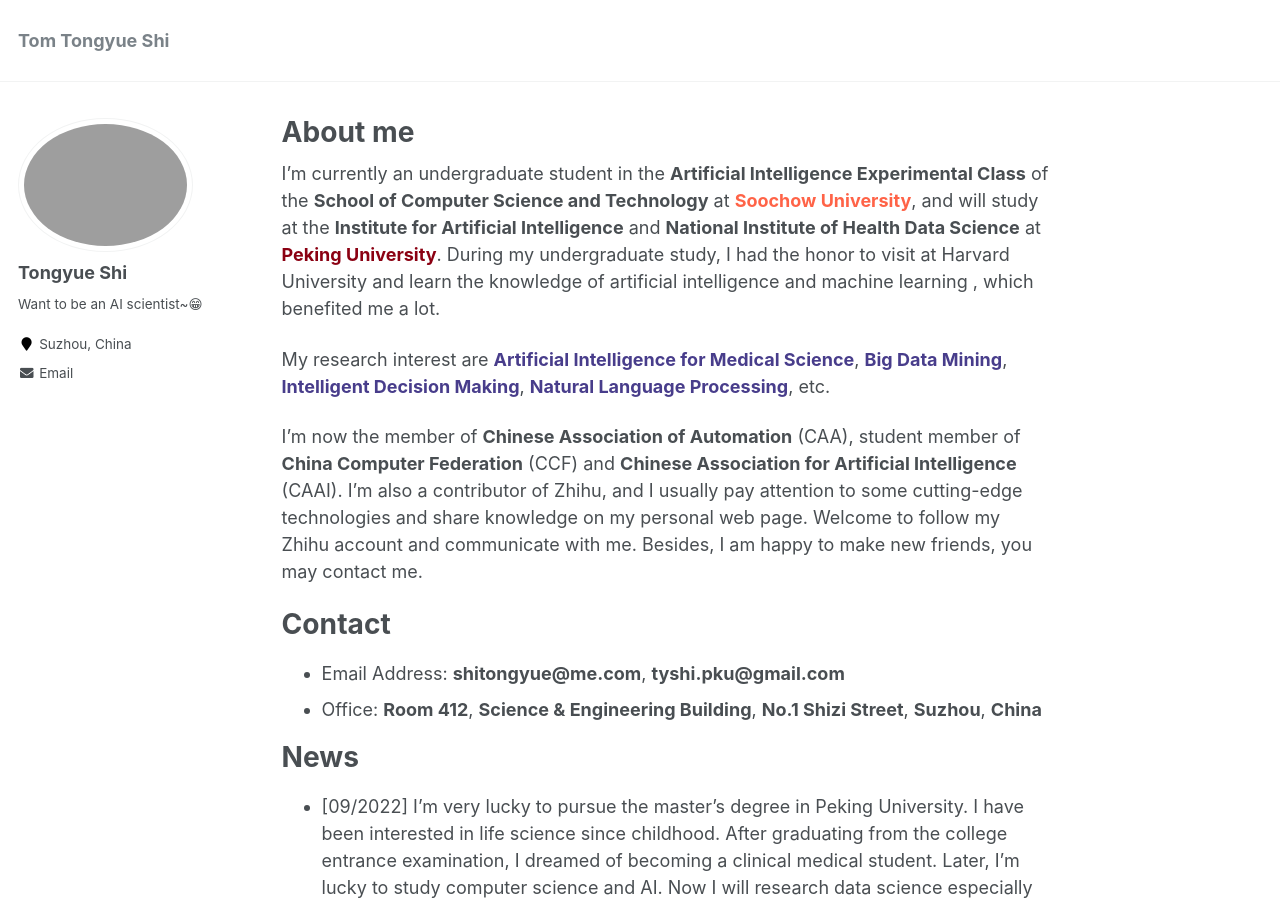
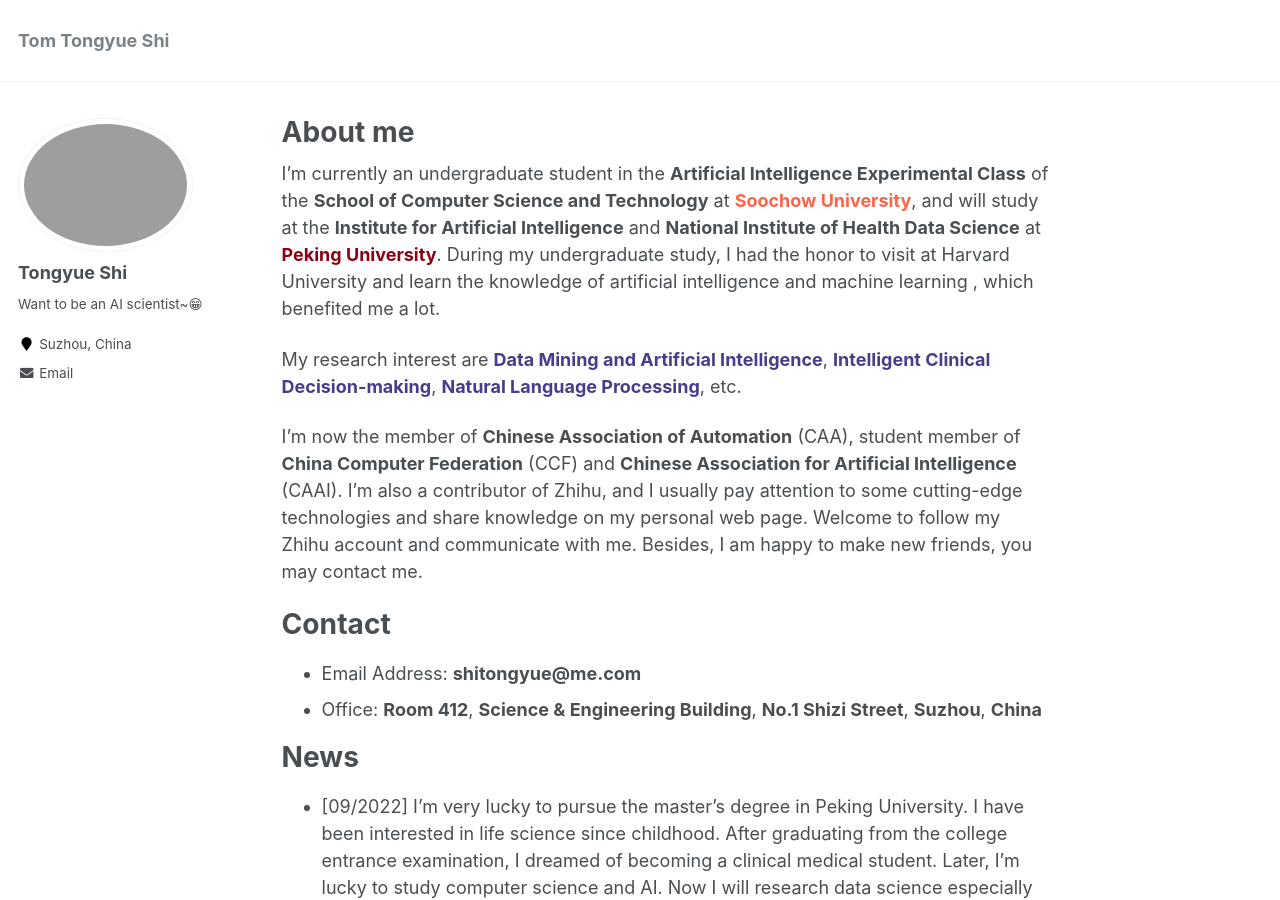
Before and after one commit to perfectboy666/perfectboy666.github.io, a Jekyll site: the page built from _pages/about.md, in a window 1280 px wide and 900 px high. Built offline with Jekyll 4.4.1, drawn with Linux system fonts in a browser that asks for light colours.

Commit message:
Update about.md

```diff
--- a/_pages/about.md
+++ b/_pages/about.md
@@ -10,14 +10,14 @@
 
 I'm currently an undergraduate student in the **Artificial Intelligence Experimental Class** of the **School of Computer Science and Technology** at **<font color="#FF6347">Soochow University</font>**, and will study at the **Institute for Artificial Intelligence** and **National Institute of Health Data Science** at **<font color="#8B0012">Peking University</font>**. During my undergraduate study, I had the honor to visit at Harvard University and learn the knowledge of artificial intelligence and machine learning , which benefited me a lot.
 
-My research interest are **<font color="#483D8B">Artificial Intelligence for Medical Science</font>**, **<font color="#483D8B">Big Data Mining</font>**, **<font color="#483D8B">Intelligent Decision Making</font>**, **<font color="#483D8B">Natural Language Processing</font>**, etc.
+My research interest are **<font color="#483D8B">Data Mining and Artificial Intelligence</font>**, **<font color="#483D8B">Intelligent Clinical Decision-making</font>**, **<font color="#483D8B">Natural Language Processing</font>**, etc.
 
 I'm now the member of **Chinese Association of Automation** (CAA), student member of **China Computer Federation** (CCF) and **Chinese Association for Artificial Intelligence** (CAAI). I'm also a contributor of Zhihu, and I usually pay attention to some cutting-edge technologies and share knowledge on my personal web page. Welcome to follow my Zhihu account and communicate with me. Besides, I am happy to make new friends, you may contact me.
 
 
 Contact
 ======
-* Email Address: **shitongyue@me.com**, **tyshi.pku@gmail.com**
+* Email Address: **shitongyue@me.com**
 * Office: **Room 412**, **Science & Engineering Building**, **No.1 Shizi Street**, **Suzhou**, **China**
 
 
```
